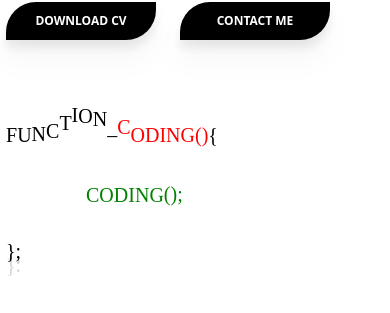
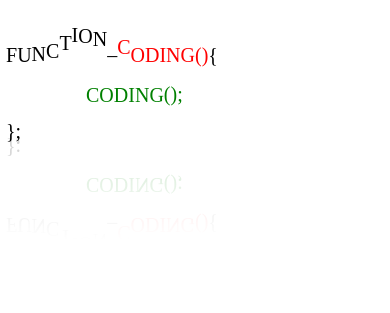
Before and after one commit to RabieImghi/PortFolio, a Vue app: page / in a window 390 px wide. Shown: the part 480-793 px from the top of the page. Built offline with nearby package versions, Linux system fonts and the light colour scheme; some icons are missing.

Commit message:
Update afichage hero

```diff
--- a/src/assets/style.css
+++ b/src/assets/style.css
@@ -145,6 +145,9 @@ header .mnMobile{
     }
 }
 @media screen and (max-width : 515px) {
+    body{
+        transition: 0s;
+    }
     .my_photo{
         display: none !important;
     }
@@ -152,7 +155,7 @@ header .mnMobile{
         font-size: 15px;
     }
     .mobil_text{
-        margin-top: 30px;
+        margin-top: 10px;
     }
     .waviy {
         font-size: 20px;
@@ -168,7 +171,7 @@ header .mnMobile{
         font-size: 30px;
     }
     #homeHero .text_hello_parent{
-        height: 200px;
+        height: 120px;
     }
     #homeHero .my_photo img{
         width: 80%;
```
